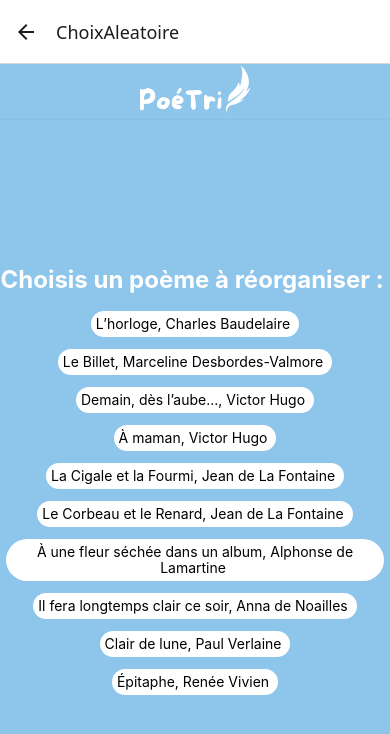
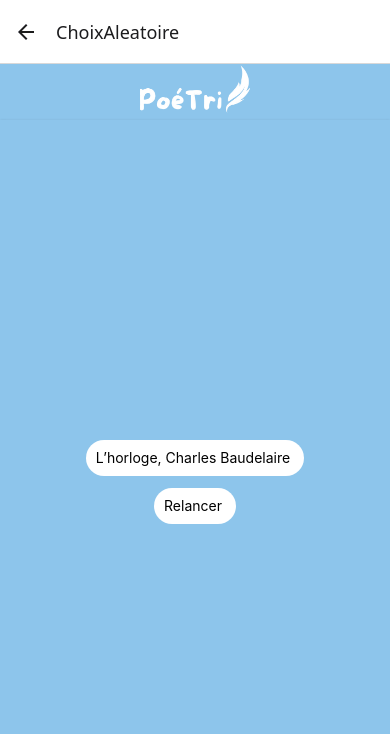
Before and after one commit to Esliel/PoetriReactNative, a React Native app: screen /ChoixAleatoire in a window 390 px wide. Shown: the top 734 px of the page. Built offline with nearby package versions, Linux system fonts and the light colour scheme.

Commit message:
ChoixAleatoire : affichage d'un poeme au hasard + possibilité de relancer

```diff
--- a/screens/ChoixAleatoire.js
+++ b/screens/ChoixAleatoire.js
@@ -1,5 +1,5 @@
 // **************************** IMPORTS *****************************************//
-import { StyleSheet, Image, View, Button, TouchableOpacity } from 'react-native'
+import { StyleSheet, View, TouchableOpacity } from 'react-native'
 import { SafeAreaView } from 'react-native-safe-area-context'
 import { Header } from '@components/Header'
 import { Background } from '@components/Background'
@@ -7,10 +7,30 @@
 import { useThemeColors } from '@hooks/useThemeColors'
 import { poemesDataBase } from '@data/poemesDataBase'
 import { authorDataBase } from '@data/authorDataBase'
+import { useState, useEffect } from 'react'
 // *****************************************************************************//
 
 export function ChoixAleatoire({ navigation }) {
   const colors = useThemeColors()
+  const [poeme, setPoeme] = useState(null)
+
+  // Fonction pour sélectionner un poème aléatoire
+  const choisirPoemeAleatoire = () => {
+    const randomIndex = Math.floor(Math.random() * poemesDataBase.length)
+    setPoeme(poemesDataBase[randomIndex])
+  }
+
+  useEffect(() => {
+    choisirPoemeAleatoire()
+  }, [])
+
+  if (!poeme) return null
+
+  const auteur = authorDataBase.find((a) => a.idAuthor === poeme.idAuthor) || {}
+  const nomAffiche =
+    auteur.prenomAuteur && auteur.nomAuteur
+      ? `${auteur.prenomAuteur} ${auteur.nomAuteur}`
+      : poeme.idAuthor
 
   return (
     <SafeAreaView
@@ -19,25 +39,7 @@
     >
       <Header />
       <Background style={styles.body}>
-        <ThemedText
-          typography="headline"
-          color="textWhite"
-          style={styles.consigne}
-        >
-          Choisis un poème à réorganiser :
-        </ThemedText>
-
-        {poemesDataBase.map((poeme) => {
-          const auteur =
-            authorDataBase.find((a) => a.idAuthor === poeme.idAuthor) || {}
-          const nomAffiche =
-            auteur.prenomAuteur && auteur.nomAuteur
-              ? `${auteur.prenomAuteur} ${auteur.nomAuteur}`
-              : poeme.idAuthor
-
-          return (
         <TouchableOpacity
-              key={poeme.idPoeme}
           style={styles.button}
           onPress={() =>
             navigation.navigate('Game', { poemeId: poeme.idPoeme })
@@ -51,13 +53,21 @@
             {poeme.titrePoeme}, {nomAffiche}
           </ThemedText>
         </TouchableOpacity>
-          )
-        })}
+        <TouchableOpacity style={styles.button} onPress={choisirPoemeAleatoire}>
+          <ThemedText
+            typography="bodyLarger"
+            color="textBlack"
+            style={styles.choixPoeme}
+          >
+            Relancer
+          </ThemedText>
+        </TouchableOpacity>
       </Background>
     </SafeAreaView>
   )
 }
 
+// **************************** STYLES *****************************************//
 const styles = StyleSheet.create({
   container: {
     flex: 1,
@@ -68,12 +78,9 @@
     justifyContent: 'center',
     backgroundColor: 'primary',
   },
-  consigne: {
-    paddingBottom: 9,
-  },
   choixPoeme: {
     backgroundColor: '#FFFFFF',
-    padding: 5,
+    padding: 10,
     borderRadius: 30,
     margin: 6,
     textAlign: 'center',
```
Lines whose indentation alone changed are shown as unchanged.
